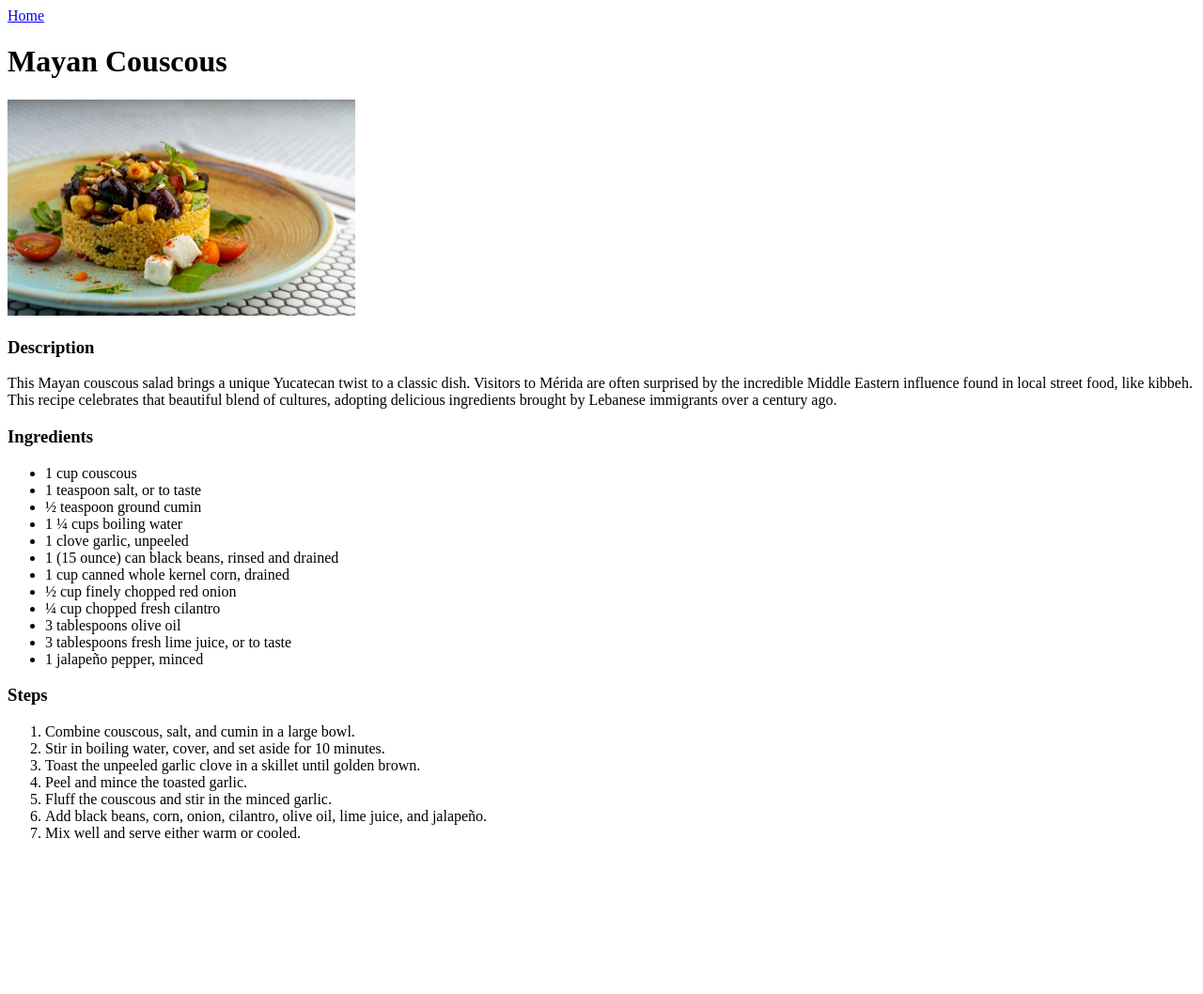
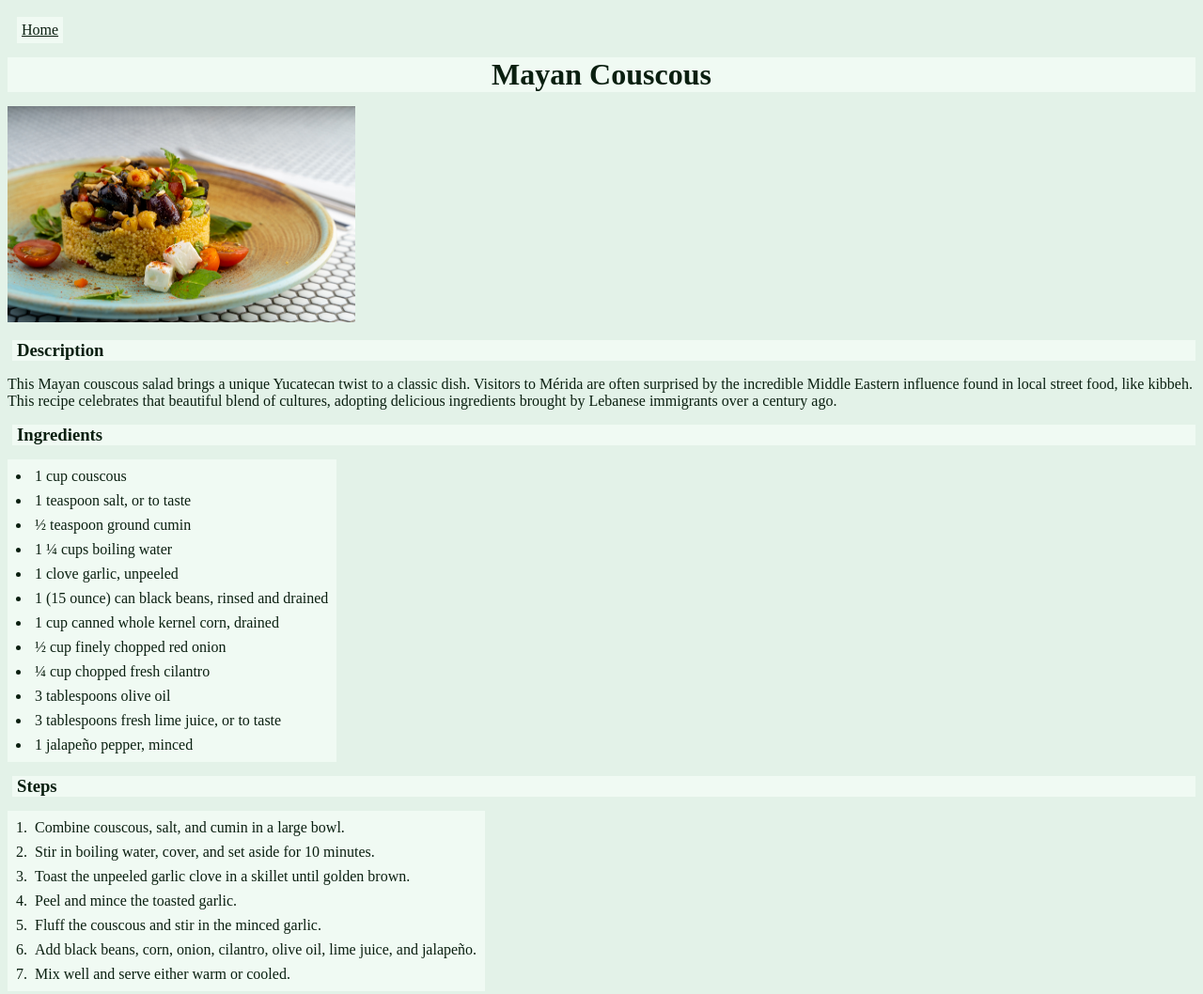
Before and after one commit to amonnis/odin-recipes, a plain HTML site: page recipes/couscous.html in a window 1280 px wide. Shown: the whole page at 94% size. Before the commit the page ends 912 px from the top, so only its background shows below. Drawn offline with Linux system fonts and the light colour scheme.

Commit message:
Add CSS styling
After passing through the foundations of CSS, I revisited my Odin Recipes.

I learned about the box model and how the margin, border and padding work together.
I also learned the different ways to implement CSS styling.

```diff
--- a/recipes/couscous.html
+++ b/recipes/couscous.html
@@ -3,14 +3,15 @@
   <head>
     <meta charset='UTF-8'/>
     <title>Mayan Couscous</title>
+    <link rel="stylesheet" href="../style-page.css">
   </head>
   <body>
     <a href="../index.html">Home</a>
-    <h1>Mayan Couscous</h1>
+    <h1 class="title">Mayan Couscous</h1>
     <img src="../images/couscous.jpg" alt="Mayan cousous" height="230" width="370"> <!-- zie h et w in properties op pc -->
-    <h3>Description</h3>
+    <h3 class="title" id="heading">Description</h3>
     <p>This Mayan couscous salad brings a unique Yucatecan twist to a classic dish. Visitors to Mérida are often surprised by the incredible Middle Eastern influence found in local street food, like kibbeh. This recipe celebrates that beautiful blend of cultures, adopting delicious ingredients brought by Lebanese immigrants over a century ago.</p>
-    <h3>Ingredients</h3>
+    <h3 class="title" id="heading">Ingredients</h3>
     <ul>
       <li>1 cup couscous</li>
       <li>1 teaspoon salt, or to taste</li>
@@ -26,7 +27,7 @@
       <li>1 jalapeño pepper, minced</li>
     </ul>
 
-    <h3>Steps</h3>
+    <h3 class="title" id="heading">Steps</h3>
     <ol>
       <li>Combine couscous, salt, and cumin in a large bowl.</li>
       <li>Stir in boiling water, cover, and set aside for 10 minutes.</li>
--- /dev/null
+++ b/style-page.css
@@ -0,0 +1,47 @@
+body {
+  background: #E3F2E8;
+  font-family: "Times New Roman", Tahoma, Arial;
+  color: #0A1F10;
+}
+
+.title {
+  background: #F0FAF3;
+  text-align: center;
+  margin:15px auto;
+  box-sizing: border-box;
+  padding: 50;
+}
+
+img {
+  margin:0 auto;
+}
+
+#heading {
+  text-align: left;
+  margin-left: 5px;
+  padding-left:5px;
+}
+
+ul,ol {
+  margin: 20px;
+  background:#F0FAF3;
+  display:inline-block;
+  padding: 5px 5px 5px 25px;
+  margin: auto;
+
+}
+li {
+  padding: 4px;
+}
+
+a {
+  color: #0A1F10;
+  display:inline-block;
+  padding:5px;
+  background:#F0FAF3;
+  margin:10px 0px 0px 10px;
+}
+
+a:hover {
+  color: #2D8B48;
+}
--- /dev/null
+++ b/styles.css
@@ -0,0 +1,33 @@
+body {
+  background: #E3F2E8;
+  font-family: "Times New Roman", Tahoma, Arial;
+  color: #0A1F10;
+}
+
+.title {
+  background: #F0FAF3;
+  text-align: center;
+  margin:15px auto;
+  box-sizing: border-box;
+  padding: 50;
+}
+
+ul {
+  margin: 10px 180px;
+  display:inline-block;
+}
+li {
+  display: inline-block;
+  padding: 15px 5px;
+  background:#F0FAF3;
+  margin: 0 auto;
+  text-align: center;
+}
+
+a {
+  color: #0A1F10;
+}
+
+a:hover {
+  color: #2D8B48;
+}
```
Also changed, not shown: index.html (+2 -1 lines), recipes/guacamole.html (+5 -4 lines), recipes/salad.html (+5 -4 lines).
